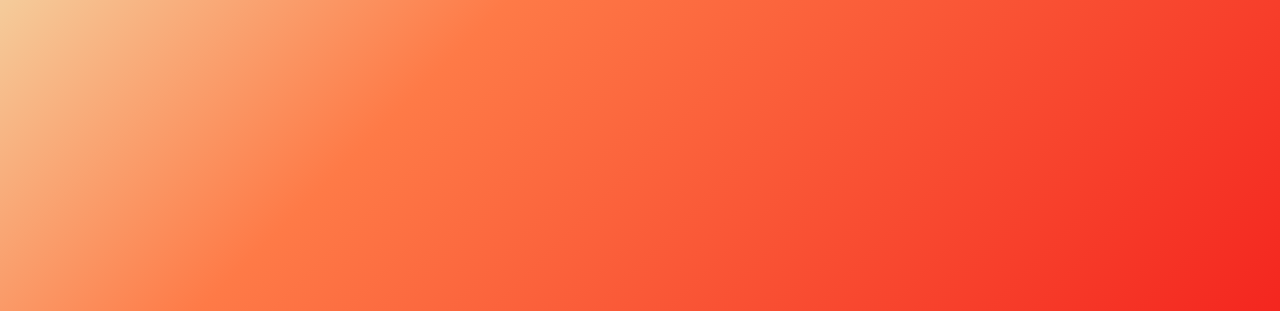
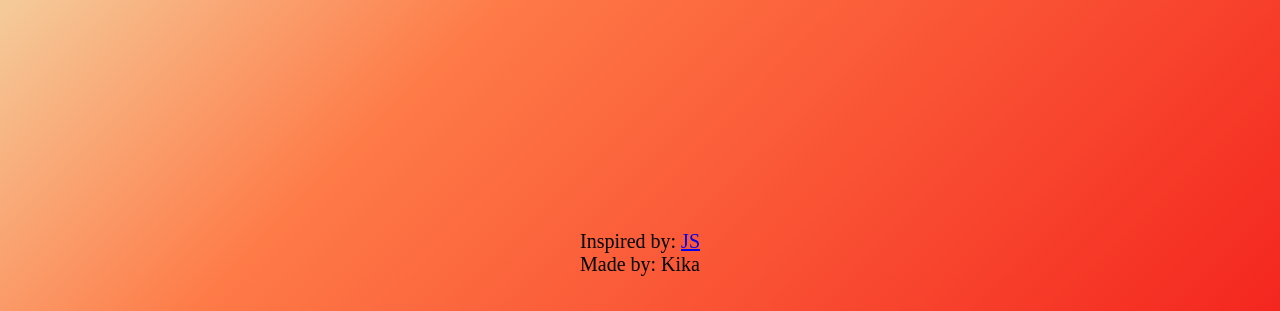
Before and after one commit to dryadalis/CSS-Text-Shadow-Mouse-Move-Effect, a plain HTML site: page index.html in a window 1280 px wide. Shown: the part 489-800 px from the top of the page. Drawn offline with Linux system fonts and the light colour scheme; a web font is replaced by a local one.

Commit message:
Short description, live version and footer added

```diff
--- a/index.html
+++ b/index.html
@@ -9,6 +9,10 @@
         <div class="hero">
             <h1 contenteditable="true">I LOVE YOU ❤️ </h1>
         </div>
+        <footer>
+            <p>Inspired by: <a target="_blank" href="https://javascript30.com/">JS</a><br>
+        Made by: Kika</p>
+    </footer>
         <script src="script.js"></script>
     </body>
 </html>
--- a/style.css
+++ b/style.css
@@ -20,3 +20,13 @@ h1 {
     text-shadow: 5px 5px 0 rgba(0,0,0,1);
     font-size: 120px;
   }
+
+  footer {
+      position: absolute;
+      right: 0;
+      bottom: 0;
+      left: 0;
+      text-align: center;
+      margin: 15px;
+      font-size: 20px;
+  }
```
Also changed, not shown: 1 other file.
